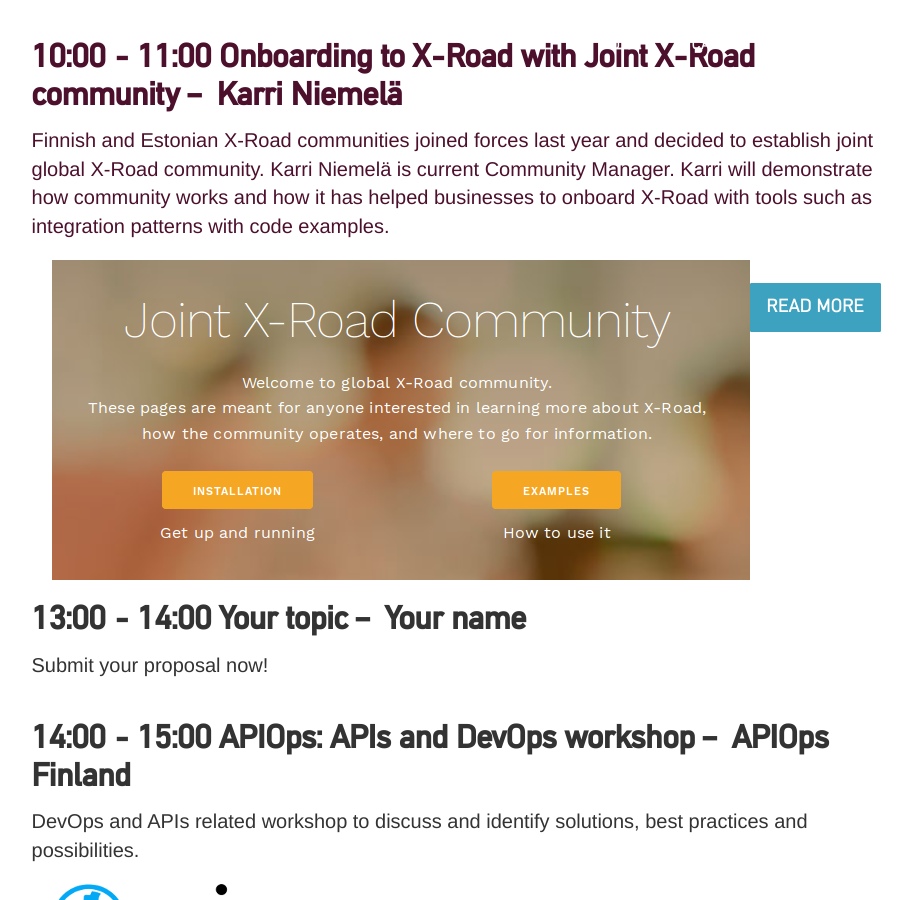
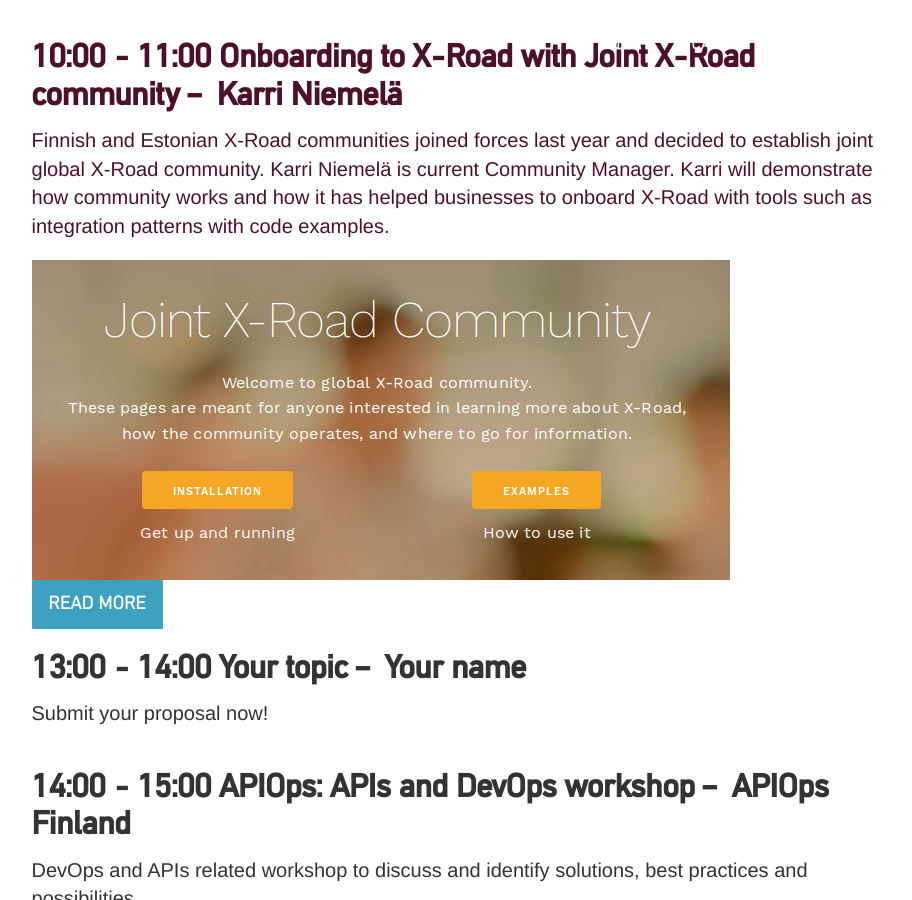
Before and after one commit to apidaysnordic/apidaysnordic.github.io, a Jekyll site: the page built from programme/index.md, in a window 1280 px wide and 900 px high, scrolled down 4252 px. Shown: the whole window, without its empty margins (179-1091 px from the left). Built offline with Jekyll 4.4.1, drawn with Linux system fonts in a browser that asks for light colours; some web fonts are replaced; comment, search, counter and statistics services are not loaded.

Commit message:
program layout fix

```diff
--- a/_layouts/programme.html
+++ b/_layouts/programme.html
@@ -598,7 +598,7 @@
                         <p>Finnish and Estonian X-Road communities joined forces last year and decided to establish joint global X-Road community. Karri Niemelä
 			is current Community Manager. Karri will demonstrate how community works and how it has helped businesses to onboard X-Road with tools such as
 			integration patterns with code examples.</p>
-			<img src="/images/joint-x-road.png" style="float:left; margin-left:20px;"/>
+			<img src="/images/joint-x-road.png"/>
 <!--                        <a class="btn btn-primary btn-lg" href="https://javascript-for-apis.lilregi" target="_blank">Book Now</a>
 -->
 			<br/>
```
